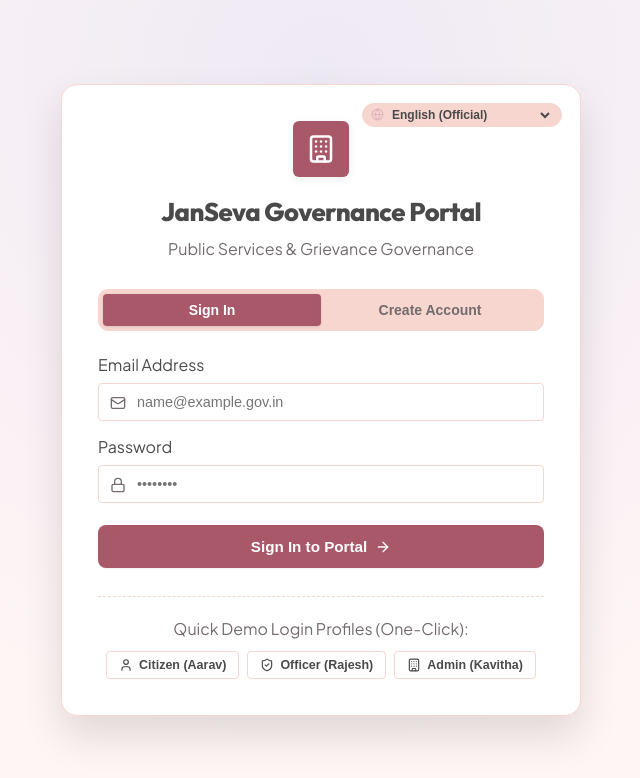
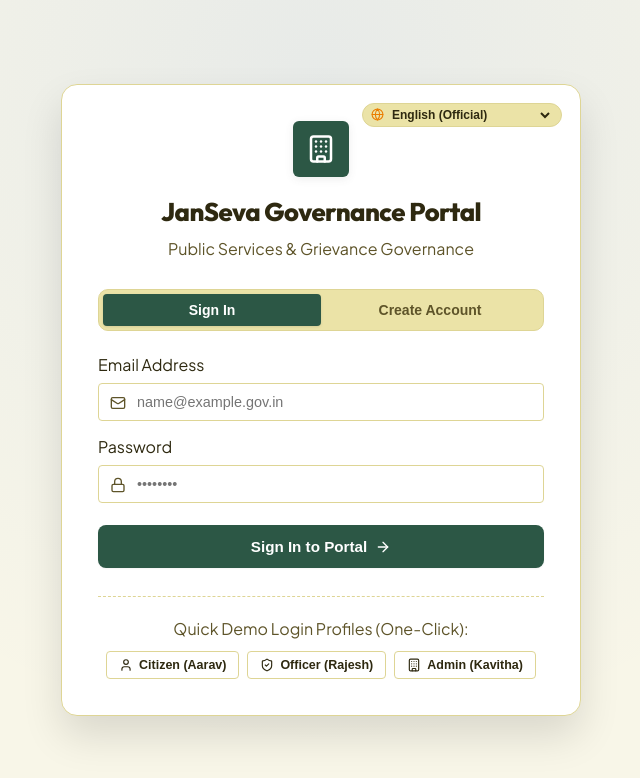
Before and after one commit to Punithn9036/Public-Service-Delivery-and-Citizen-Grievance-Management-System, a React (Vite) app in the folder frontend/: page / in a window 1280 px wide. Shown: the top 778 px of the page, without its empty margins (319-959 px from the left). Built offline with nearby package versions, Linux system fonts and the light colour scheme; no server answers.

Commit message:
style(theme): update palette to #2E2910, #2C5745, #EBE3A7, #EB7D00

```diff
--- a/frontend/src/index.css
+++ b/frontend/src/index.css
@@ -4,40 +4,46 @@
   --font-heading: 'Outfit', -apple-system, BlinkMacSystemFont, sans-serif;
   --font-body: 'Plus Jakarta Sans', -apple-system, BlinkMacSystemFont, sans-serif;
 
-  /* Color Palette - Light Mode (#FFF5F5, #F7D6D0, #E2B4BD, #4A4A4A) */
-  --bg-primary: #FFF5F5;
+  /* Color Palette - Requested Palette:
+     #2E2910 (Dark Olive / Deep Bronze / Primary Text)
+     #2C5745 (Deep Forest Pine / Primary Brand & Header)
+     #EBE3A7 (Soft Cream / Warm Background & Subtle Accent)
+     #EB7D00 (Vibrant Tangerine Amber / Action & Highlights)
+  */
+  --bg-primary: #F8F6E8;
   --bg-secondary: #ffffff;
-  --bg-tertiary: #F7D6D0;
+  --bg-tertiary: #EBE3A7;
   --bg-card: #ffffff;
-  --bg-card-hover: #FFF5F5;
+  --bg-card-hover: #F8F6E8;
 
-  --border-subtle: #F7D6D0;
-  --border-strong: #E2B4BD;
+  --border-subtle: #ded595;
+  --border-strong: #2C5745;
 
-  --text-main: #4A4A4A;
-  --text-muted: #736B6C;
-  --text-inverse: #FFF5F5;
+  --text-main: #2E2910;
+  --text-muted: #5e5429;
+  --text-inverse: #ffffff;
 
-  --brand-50: #FFF5F5;
-  --brand-100: #F7D6D0;
-  --brand-500: #E2B4BD;
-  --brand-600: #cb8996;
-  --brand-700: #a85869;
-  --brand-900: #4A4A4A;
+  --brand-50: #F8F6E8;
+  --brand-100: #EBE3A7;
+  --brand-500: #EB7D00;
+  --brand-600: #d67000;
+  --brand-700: #2C5745;
+  --brand-800: #234637;
+  --brand-900: #2E2910;
 
   /* Accent status colors */
-  --status-pending-bg: #F7D6D0;
-  --status-pending-text: #7d4351;
-  --status-progress-bg: rgba(226, 180, 189, 0.3);
-  --status-progress-text: #4A4A4A;
-  --status-resolved-bg: #dcfce7;
-  --status-resolved-text: #166534;
+  --status-pending-bg: #EBE3A7;
+  --status-pending-text: #2E2910;
+  --status-progress-bg: rgba(235, 125, 0, 0.15);
+  --status-progress-text: #EB7D00;
+  --status-resolved-bg: rgba(44, 87, 69, 0.15);
+  --status-resolved-text: #2C5745;
   --status-urgent-bg: #ffe4e6;
   --status-urgent-text: #9f1239;
 
-  --glass-bg: rgba(255, 255, 255, 0.85);
-  --glass-border: #F7D6D0;
-  --glass-shadow: 0 4px 12px rgba(74, 74, 74, 0.05);
+  --glass-bg: rgba(255, 255, 255, 0.9);
+  --glass-border: #ded595;
+  --glass-shadow: 0 4px 12px rgba(46, 41, 16, 0.06);
 
   --radius-sm: 4px;
   --radius-md: 6px;
@@ -49,35 +55,36 @@
 }
 
 [data-theme='dark'] {
-  --bg-primary: #231E1F;
-  --bg-secondary: #2C2627;
-  --bg-tertiary: #383032;
-  --bg-card: #2C2627;
-  --bg-card-hover: #383032;
+  --bg-primary: #1C190A;
+  --bg-secondary: #25210D;
+  --bg-tertiary: #2E2910;
+  --bg-card: #25210D;
+  --bg-card-hover: #2E2910;
 
-  --border-subtle: #4A4A4A;
-  --border-strong: #64585B;
+  --border-subtle: #453E18;
+  --border-strong: #2C5745;
 
-  --text-main: #FFF5F5;
-  --text-muted: #E2B4BD;
-  --text-inverse: #231E1F;
+  --text-main: #F8F6E8;
+  --text-muted: #EBE3A7;
+  --text-inverse: #1C190A;
 
-  --brand-50: #383032;
-  --brand-100: #4A4A4A;
-  --brand-500: #E2B4BD;
-  --brand-600: #F7D6D0;
-  --brand-700: #FFF5F5;
-  --brand-900: #231E1F;
+  --brand-50: #2E2910;
+  --brand-100: #3D3715;
+  --brand-500: #EB7D00;
+  --brand-600: #ff8e1a;
+  --brand-700: #2C5745;
+  --brand-800: #3b745c;
+  --brand-900: #EBE3A7;
 
-  --glass-bg: rgba(44, 38, 39, 0.85);
-  --glass-border: rgba(226, 180, 189, 0.15);
+  --glass-bg: rgba(37, 33, 13, 0.9);
+  --glass-border: rgba(235, 227, 167, 0.2);
   --glass-shadow: 0 4px 14px rgba(0, 0, 0, 0.4);
 
-  --status-pending-bg: rgba(247, 214, 208, 0.15);
-  --status-pending-text: #F7D6D0;
-  --status-progress-bg: rgba(226, 180, 189, 0.2);
-  --status-progress-text: #E2B4BD;
-  --status-resolved-bg: rgba(34, 197, 94, 0.2);
+  --status-pending-bg: rgba(235, 227, 167, 0.18);
+  --status-pending-text: #EBE3A7;
+  --status-progress-bg: rgba(235, 125, 0, 0.2);
+  --status-progress-text: #ff9d33;
+  --status-resolved-bg: rgba(44, 87, 69, 0.35);
   --status-resolved-text: #86efac;
   --status-urgent-bg: rgba(244, 63, 94, 0.2);
   --status-urgent-text: #fda4af;
```
